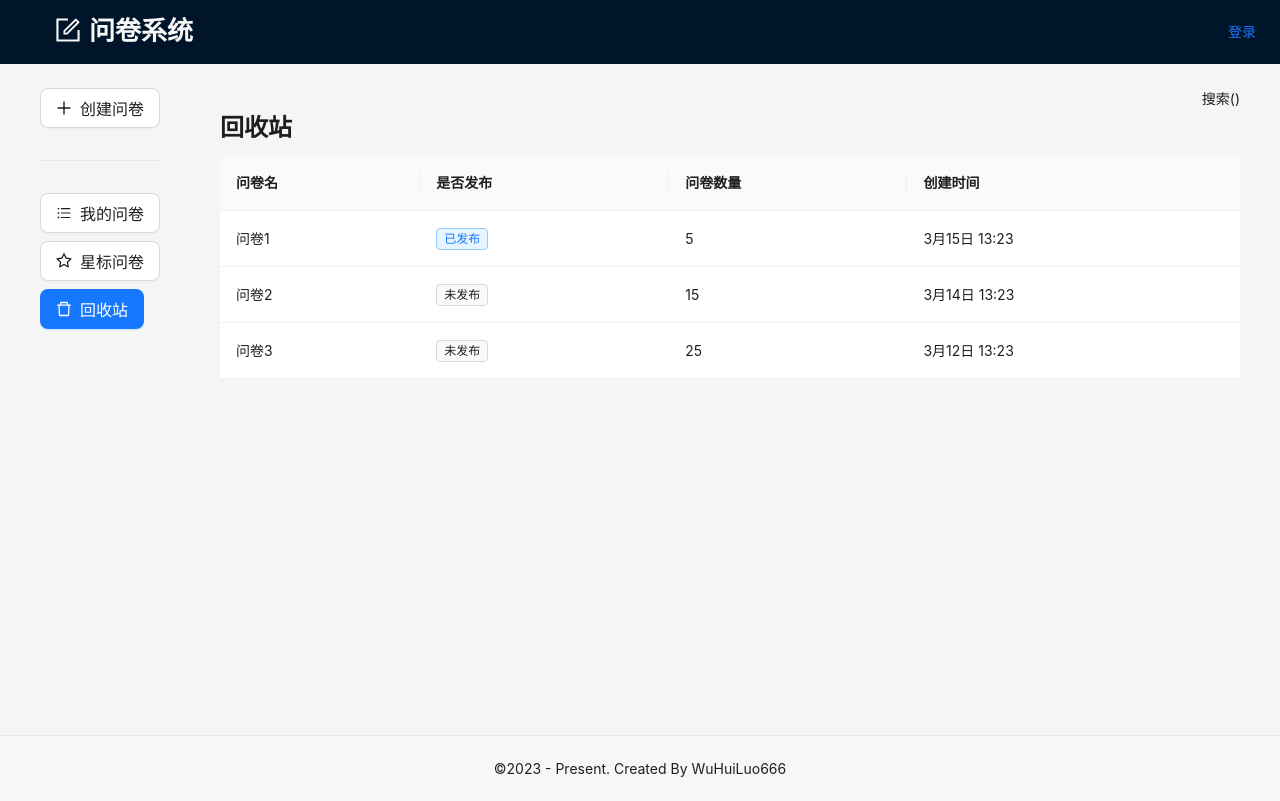
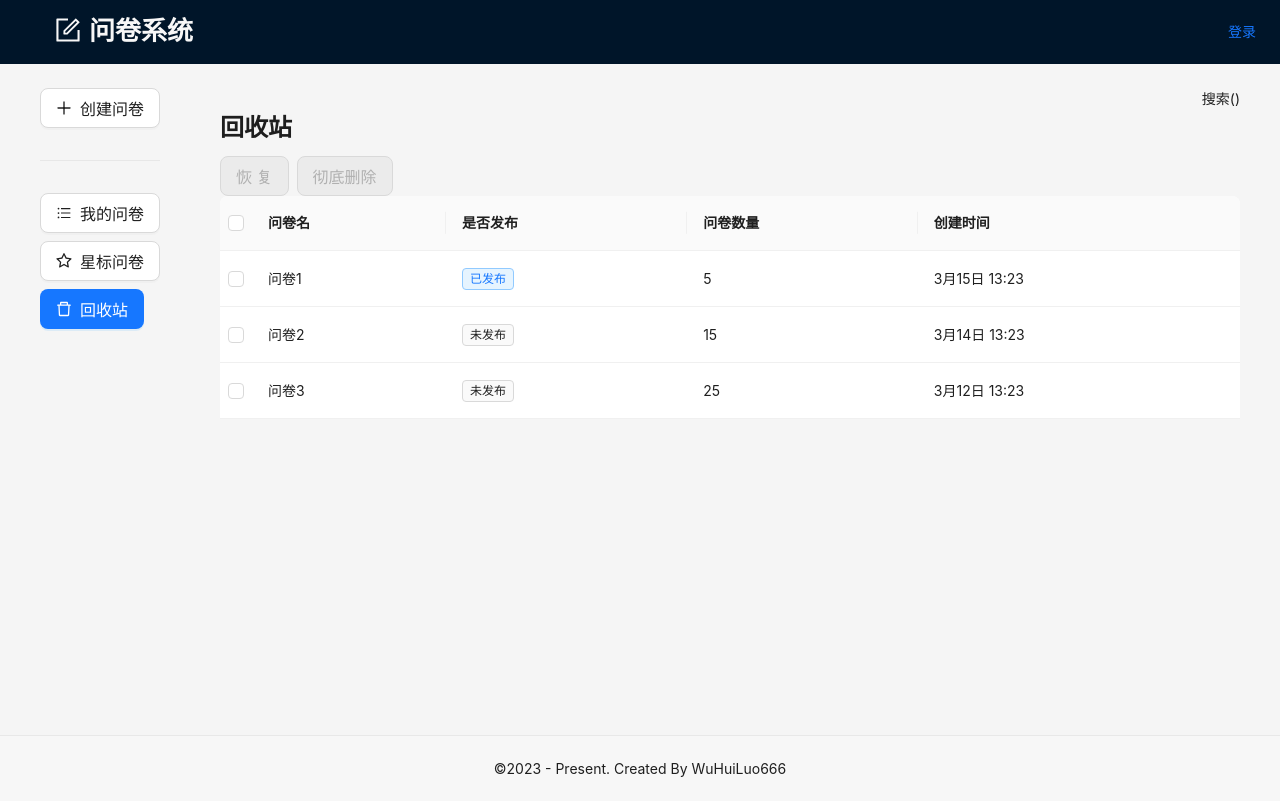
Before and after one commit to wuhuiluo666/questionnaire-FE, a React (Create React App) app: page /manage/trash in a window 1280 px wide. Built offline with nearby package versions, Linux system fonts and the light colour scheme.

Commit message:
add selection button in trashList page

```diff
--- a/src/pages/manage/Trash/Trash.tsx
+++ b/src/pages/manage/Trash/Trash.tsx
@@ -1,6 +1,7 @@
 import React, { useState } from 'react'
 import styles from '../common.module.scss'
-import { Typography, Table, Tag, Empty } from 'antd'
+import { Typography, Table, Tag, Empty, Space, Button,Modal } from 'antd'
+import { ExclamationCircleOutlined } from '@ant-design/icons'
 
 const { Title } = Typography
 
@@ -53,6 +54,29 @@ const tableColumns = [
 
 const Trash = () => {
     const [tableArray, setTableArray] = useState(tableList)
+    const [selectKeys, setSelectKeys] = useState<string[]>([])
+    const deleteArray = () => {
+        Modal.confirm({
+            title: '确定彻底删除该问卷?',
+            content: '删除以后无法找回',
+            icon: <ExclamationCircleOutlined />,
+            onOk: () => alert(JSON.stringify(selectKeys))
+        })
+    }
+    const TableElement = (
+        <>
+            <Space>
+                <Button type={'primary'} size={'large'} disabled={selectKeys.length === 0}>恢复</Button>
+                <Button onClick={deleteArray} type={'default'} size={'large'} danger disabled={selectKeys.length === 0}>彻底删除</Button>
+            </Space>
+            <Table
+                rowSelection={{ type: 'checkbox', onChange: (selectedRowKeys) => setSelectKeys(selectedRowKeys as string[]) }}
+                rowKey={(q: any) => q._id}
+                pagination={false}
+                dataSource={tableArray}
+                columns={tableColumns} /></>
+    )
+
     return <>
         <div className={styles.header}>
             <div className={styles.left}>
@@ -64,7 +88,7 @@ const Trash = () => {
         </div>
         <div>
             {
-                tableArray.length > 0 ? <Table rowKey={q => q._id} pagination={false} dataSource={tableArray} columns={tableColumns} /> : <Empty description={'暂无数据'} />
+                tableArray.length > 0 ? TableElement : <Empty description={'暂无数据'} />
             }
         </div>
     </>
```
